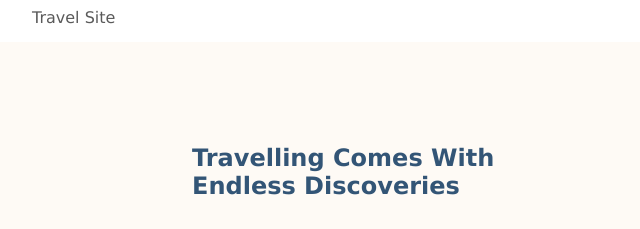
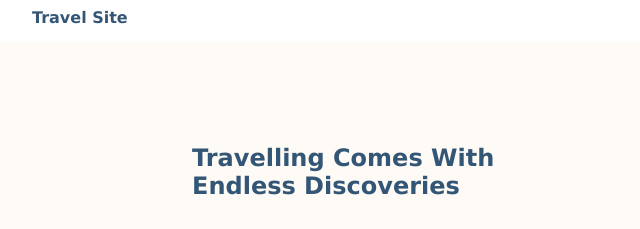
Before and after one commit to ivanapejicic/travelsite, a plain HTML site: page index.html in a window 1280 px wide. Shown: the top 229 px of the page, 0-640 px from the left. Drawn offline with Linux system fonts and the light colour scheme.

Commit message:
Navigation Logo bold

```diff
--- a/css/global.css
+++ b/css/global.css
@@ -16,6 +16,11 @@
     top: 0;
     width: 100%;
     padding: .5rem 2rem;
+}
+a{
+    text-decoration: none;
+    color: #5A5A5A;
+    font-weight: 400;
 }
 .nav-logo{
     color: #335576;
@@ -79,8 +84,3 @@
 img{
     height: 1.5rem;
 }
-a{
-    text-decoration: none;
-    color: #5A5A5A;
-    font-weight: 400;
-}
--- a/index.html
+++ b/index.html
@@ -13,7 +13,7 @@
 
 <body>
     <nav class="nav-bar">
-        <p class="nav-logo"><a href="./index.html">Travel Site</a></p>
+        <p><a class="nav-logo" href="./index.html">Travel Site</a></p>
         <ul class="nav-list">
             <li class="nav-item nav-item--active"><a href="./index.html">Home</a></li>
             <li class="nav-item"><a class="nav-link" href="./pages/hawaii.html">Hawaii</a></li>
```
Also changed, not shown: pages/greece.html (+1 -1 lines), pages/hawaii.html (+1 -1 lines), pages/iceland.html (+1 -1 lines).
